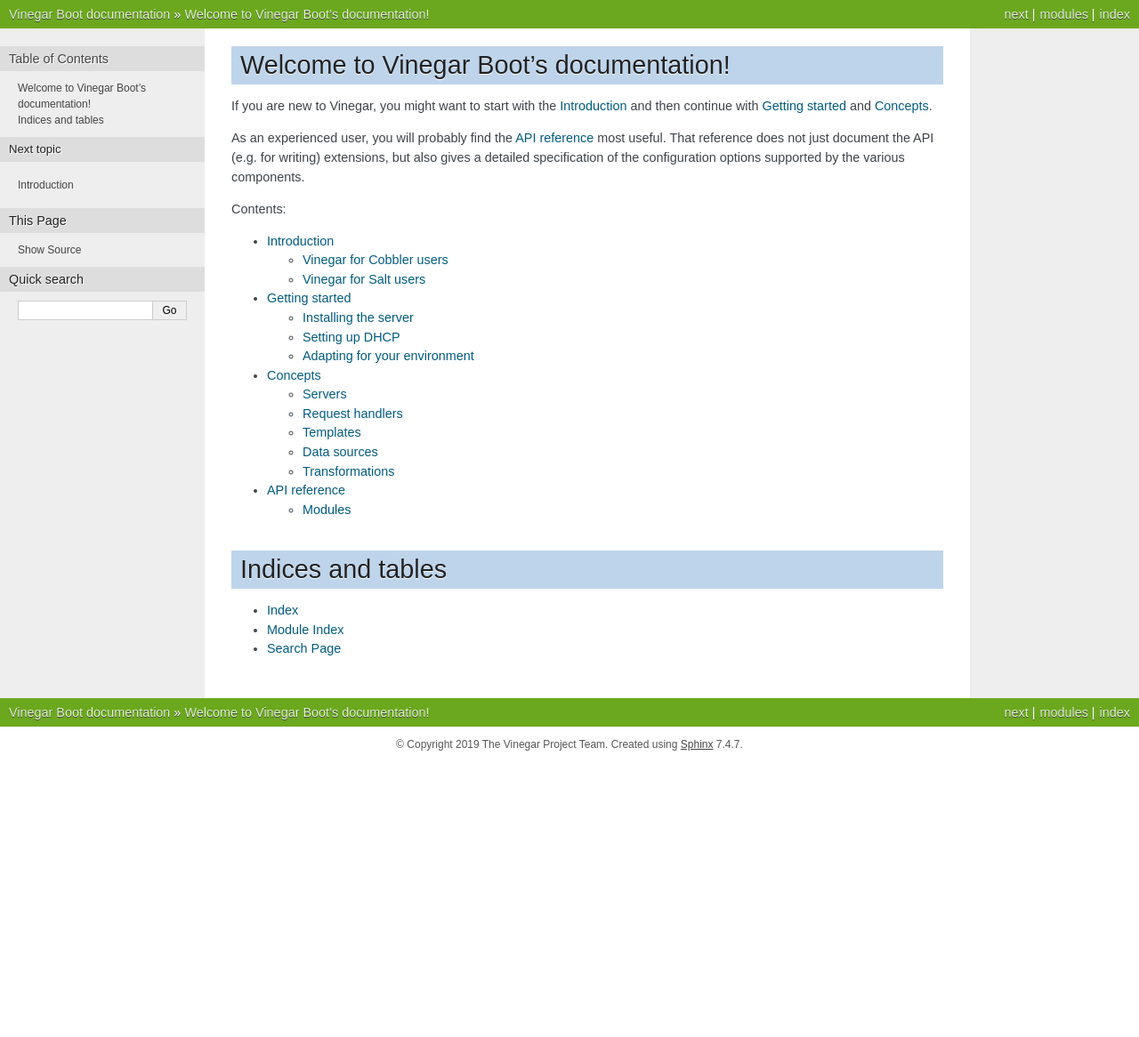
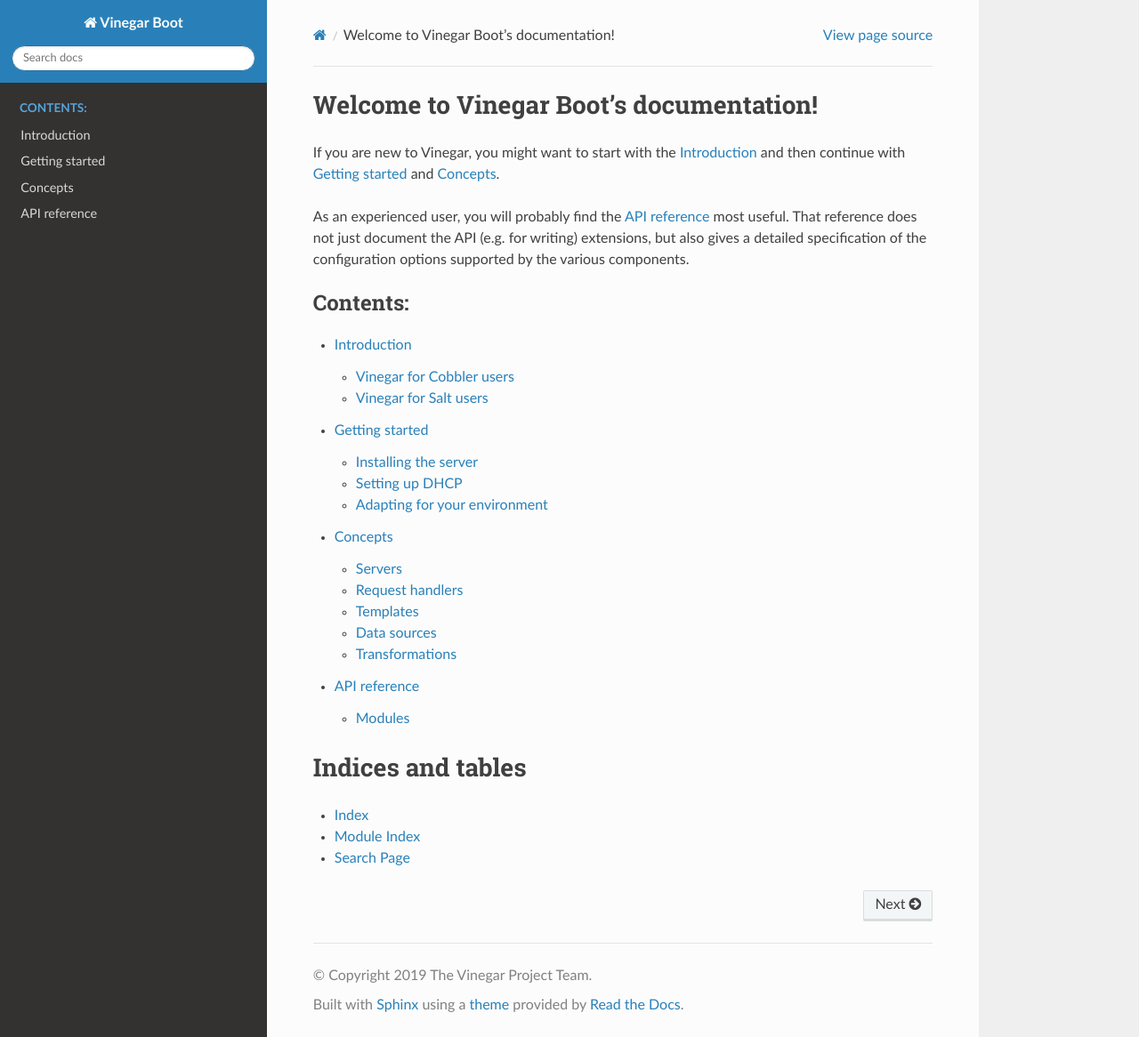
Before and after one commit to KIT-IBPT/vinegar, a Sphinx documentation site: the page built from doc/index.rst, in a window 1280 px wide and 1166 px high. Shown: the whole window at 89% size. Built offline with Sphinx 7.4.7 and the Read the Docs theme 2.0.0, drawn with Linux system fonts in a browser that asks for light colours; the version number could not be read and is left out.

Commit message:
Use Read the Docs Sphix theme if available.

```diff
--- a/doc/conf.py
+++ b/doc/conf.py
@@ -69,7 +69,14 @@ master_doc = 'index'
 if on_rtd:
     html_theme = 'default'
 else:
-    html_theme = 'nature'
+    # If the Read the Docs Sphinx theme is available, use it. Otherwise, use
+    # the “nature” theme.
+    try:
+        import sphinx_rtd_theme as _
+        extensions += ["sphinx_rtd_theme"]
+        html_theme = "sphinx_rtd_theme"
+    except ImportError:
+      html_theme = 'nature'
 
 # Add any paths that contain custom static files (such as style sheets) here,
 # relative to this directory. They are copied after the builtin static files,
```
